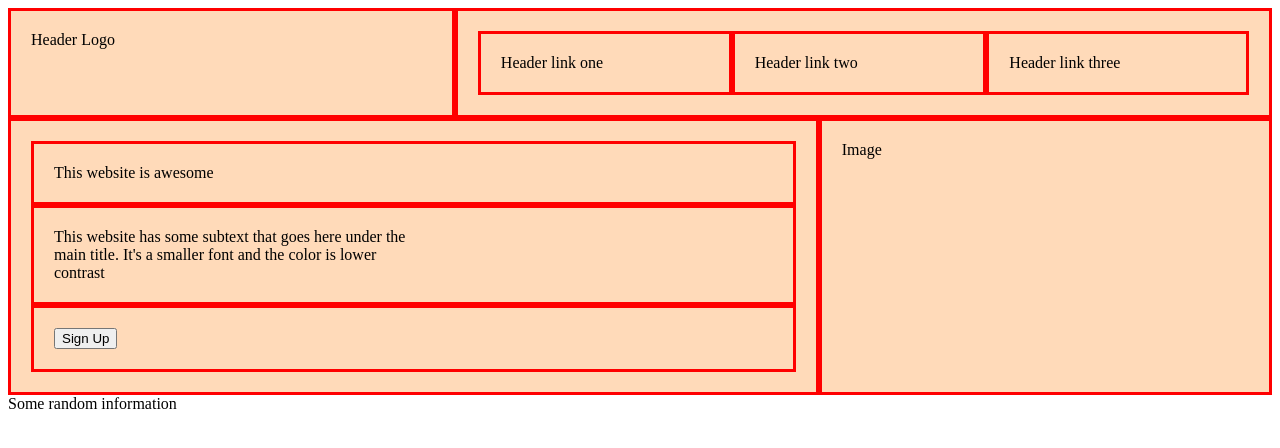
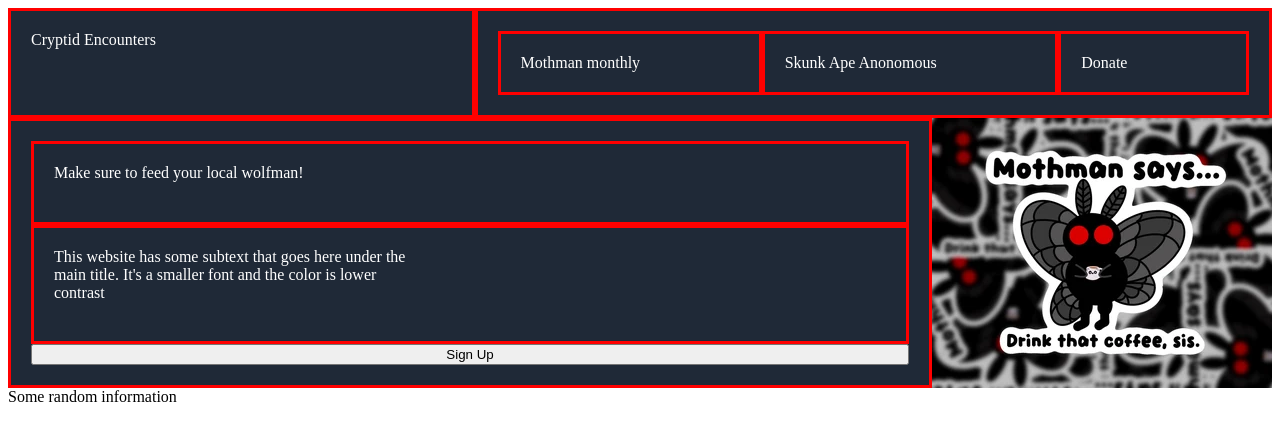
Before and after one commit to Shunesoul/LandingPage, a plain HTML site: page index.html in a window 1280 px wide. Drawn offline with Linux system fonts and the light colour scheme.

Commit message:
added in a button as well as image

```diff
--- a/index.html
+++ b/index.html
@@ -10,33 +10,29 @@
 </head>
     <body>
         <div class="flex-container">
-            <div class="one">Header Logo</div>
+            <div class="one">Cryptid Encounters</div>
                 <div class="links">
-                    <div class="two">Header link one</div>
-                    <div class="three">Header link two</div>
-                    <div class="four">Header link three</div>
+                    <div class="two">Mothman monthly</div>
+                    <div class="three">Skunk Ape Anonomous</div>
+                    <div class="four">Donate</div>
                 </div>
           </div>
         </div>
         <div class="flex-container">
             <div class="flex-column">
                 <div>
-                    This website is awesome
+                    Make sure to feed your local wolfman!
                 </div>
                 <div>
                     This website has some subtext that goes here under the <br>
                     main title. It's a smaller font and the color is lower <br>
                     contrast
                 </div>
-                <div class="button">
-                    <button>
-                        Sign Up
-                    </button>
-                </div>
+                <button class="btn">
+                    Sign Up
+                </button>
             </div>
-            <div>
-                Image
-            </div>
+            <img src="./images/mothman coffee cup.webp" alt="">
         </div>
         <div>
             <div>
--- a/style.css
+++ b/style.css
@@ -5,11 +5,12 @@
 
 
   .flex-container div {
-    background: peachpuff;
+    background: #1f2937;
     padding: 20px;
     flex: 1 1 auto;
     text-align: left;
     border: solid red;
+    color: white;
   }
 .links {
     display: flex;
```
